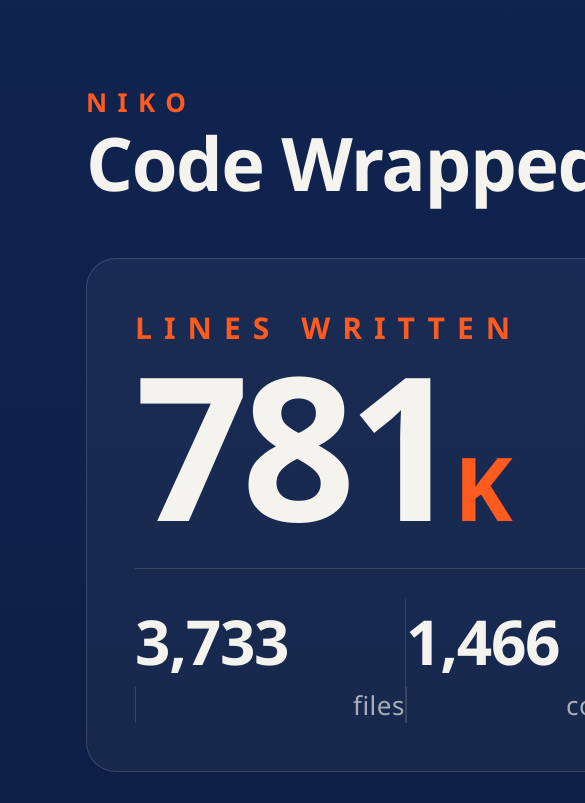
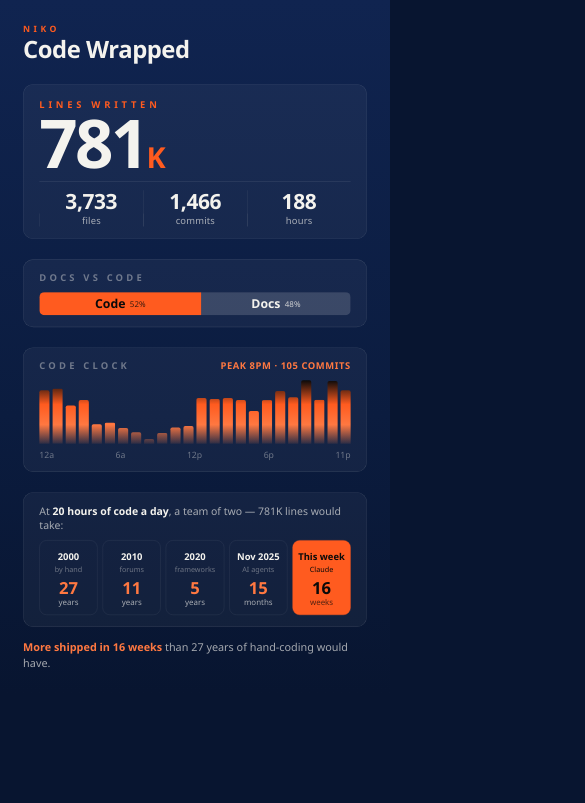
Before and after one commit to nikonadias/Code-Wrapped, a plain HTML site: page example/index.html in a window 390 px wide. Shown: the top 803 px of the page, 585 px wide, since content can reach past the window. Drawn offline with Linux system fonts and the light colour scheme.

Commit message:
fix: make the card phone-friendly - exact 9:16, viewport scaling, static clock bars
The card was 1080x2123 (1:1.966) and sized to its own content, so it did not
fit a phone screen in one shot, and at 1080px fixed width on a 390px viewport
it overflowed sideways. The clock also read as empty on mobile because the 24
bars were built by JS at load.

Three changes:

1. Fixed 1080x1920, true 9:16. The stage is a fixed box with
   justify-content:space-between, so the leftover vertical room spreads evenly
   between tiles instead of pooling above the kicker. Verified: content
   overflows the box by exactly 0px.

2. Scale-to-viewport. A five-line script sets --s to viewportWidth/1080 and the
   stage is transform:scale(var(--s)); .fit is given the scaled height so there
   is no dead space underneath. At 390x844 the card renders 390x667 with no
   horizontal scroll and fits one screen.

3. The clock bars are now static HTML with inline pixel heights, generated at
   card-build time rather than by JS in the page. That is the actual fix for
   the empty clock: the data now survives file:// with scripts blocked, in-app
   browsers, and saved copies. Only the scaling degrades without JS, and it
   degrades to 1:1 plus pinch-zoom, not to a broken card.

Also: added a PEAK readout to the clock header (peak hour + commit count), so
the chart states its own headline instead of making you read bar heights. Every
small label went up 2-3px using the freed vertical space, which matters at the
0.35 scale a phone renders this at. Hero stat columns are all centred now - the
old left/right edge alignment on the outer two floated each label away from its
own number and read as a broken column once scaled down.

SKILL.md step 4 is rewritten as a hard numeric gate: overflow must be 0, 24
bars must exist, tile left edges must match, era cell tops must match, and a
390px iframe must produce no horizontal scroll. It also now emits the PNG
directly from headless Chrome at 1080x1920, so the deliverable is a postable
image rather than a screenshot chore.

Placeholder change for anyone with a fork: CLOCK_DATA (JS array) is replaced by
CLOCK_BARS (static HTML) and PEAK.

Co-Authored-By: Claude Opus 5 (1M context) <noreply@anthropic.com>
Claude-Session: https://claude.ai/code/session_01TWyf74A2kzjhoeuwNRYFq5

```diff
--- a/example/index.html
+++ b/example/index.html
@@ -2,7 +2,7 @@
 <html lang="en">
 <head>
 <meta charset="utf-8" />
-<meta name="viewport" content="width=device-width, initial-scale=1" />
+<meta name="viewport" content="width=device-width, initial-scale=1, viewport-fit=cover" />
 <title>Code Wrapped</title>
 <style>
   :root{
@@ -10,76 +10,85 @@
     --paper:#f4f3ee; --p2:rgba(244,243,238,.66); --p3:rgba(244,243,238,.40);
     --orange:#FF5B1F; --orange2:#FF7841; --black:#0a0a0a;
     --tile:rgba(255,255,255,.045); --line:rgba(244,243,238,.15);
+    --s:1;
   }
   *{box-sizing:border-box;margin:0;padding:0}
-  html,body{min-height:100%;background:#081530;font-family:"Segoe UI",system-ui,-apple-system,Roboto,Helvetica,Arial,sans-serif}
-  .fit{background:#081530}
+  html{background:#081530}
+  body{
+    background:#081530;font-family:"Segoe UI",system-ui,-apple-system,Roboto,Helvetica,Arial,sans-serif;
+    min-height:100%;overflow-x:hidden;
+  }
+  /* .fit is sized by JS to the scaled card so there is never dead space below it. */
+  .fit{width:100%;background:#081530;display:block}
   .stage{
-    width:1080px;margin:0 auto;color:var(--paper);
-    padding:84px 86px 92px;display:flex;flex-direction:column;
+    width:1080px;height:1920px;color:var(--paper);
+    padding:62px 64px 64px;display:flex;flex-direction:column;justify-content:space-between;
     background:linear-gradient(180deg,var(--navy0) 0%,var(--navy1) 60%,var(--navy2) 100%);
+    transform-origin:top left;transform:scale(var(--s));
+    margin:0 auto;
   }
 
   .head{display:flex;align-items:center;justify-content:space-between}
-  .head .who{display:flex;align-items:center;gap:26px}
-  .head .ey{font-size:26px;letter-spacing:.4em;color:var(--orange);font-weight:600}
-  .head .ti{font-size:74px;font-weight:700;letter-spacing:-.02em;line-height:1;margin-top:6px}
+  .head .ey{font-size:24px;letter-spacing:.4em;color:var(--orange);font-weight:600}
+  .head .ti{font-size:66px;font-weight:700;letter-spacing:-.02em;line-height:1;margin-top:6px}
 
-  .tile{border:1px solid var(--line);border-radius:30px;background:var(--tile)}
+  .tile{border:1px solid var(--line);border-radius:28px;background:var(--tile)}
 
-  .hero{margin-top:58px;padding:48px 48px}
-  .hero .lbl{font-size:30px;letter-spacing:.4em;color:var(--orange);font-weight:600}
-  .hero .num{font-size:200px;line-height:.88;font-weight:700;letter-spacing:-.04em;margin-top:8px;color:var(--paper)}
-  .hero .num small{font-size:88px;color:var(--orange)}
-  .hero .stats{margin-top:36px;display:grid;grid-template-columns:repeat(3,1fr);border-top:1px solid var(--line);padding-top:30px}
+  .hero{margin-top:34px;padding:38px 44px 34px}
+  .hero .lbl{font-size:26px;letter-spacing:.4em;color:var(--orange);font-weight:600}
+  .hero .num{font-size:186px;line-height:.86;font-weight:700;letter-spacing:-.04em;margin-top:6px;color:var(--paper)}
+  .hero .num small{font-size:80px;color:var(--orange)}
+  .hero .stats{margin-top:28px;display:grid;grid-template-columns:repeat(3,1fr);border-top:1px solid var(--line);padding-top:24px}
+  /* All three centred: edge-aligning the outer two floats their label away from
+     its own number, which reads as a mis-set column at phone scale. */
   .hero .stats div{text-align:center;border-left:1px solid var(--line)}
-  .hero .stats div:first-child{border-left:none;text-align:left}
-  .hero .stats div:last-child{text-align:right}
-  .hero .stats .n{font-size:62px;font-weight:700;letter-spacing:-.02em}
-  .hero .stats .k{font-size:26px;color:var(--p2);margin-top:4px;letter-spacing:.02em}
+  .hero .stats div:first-child{border-left:none}
+  .hero .stats .n{font-size:58px;font-weight:700;letter-spacing:-.02em;line-height:1}
+  .hero .stats .k{font-size:26px;color:var(--p2);margin-top:6px;letter-spacing:.02em}
 
-  .grid2{margin-top:34px;display:grid;grid-template-columns:1fr;gap:34px}
-  .sect{padding:42px 48px}
+  .sect{padding:32px 44px;margin-top:24px}
   .sect .cap{font-size:26px;letter-spacing:.34em;color:var(--p3);font-weight:600;text-transform:uppercase}
+  .sect .cap b{float:right;letter-spacing:.06em;color:var(--orange2);font-weight:700}
 
-  .dc{margin-top:30px;display:flex;height:66px;border-radius:16px;overflow:hidden}
-  .dc .code{background:var(--orange);color:var(--black);display:flex;align-items:center;justify-content:center;gap:14px;font-size:34px;font-weight:700}
-  .dc .docs{background:rgba(244,243,238,.16);color:var(--paper);display:flex;align-items:center;justify-content:center;gap:14px;font-size:34px;font-weight:700}
-  .dc small{font-size:24px;font-weight:500;opacity:.8}
+  .dc{margin-top:22px;display:flex;height:64px;border-radius:14px;overflow:hidden}
+  .dc .code{background:var(--orange);color:var(--black);display:flex;align-items:center;justify-content:center;gap:12px;font-size:34px;font-weight:700}
+  .dc .docs{background:rgba(244,243,238,.16);color:var(--paper);display:flex;align-items:center;justify-content:center;gap:12px;font-size:34px;font-weight:700}
+  .dc small{font-size:22px;font-weight:500;opacity:.8}
 
-  .clock{margin-top:30px}
-  .clock .bars{display:flex;align-items:flex-end;gap:9px;height:210px}
-  .clock .hr{flex:1;border-radius:6px 6px 0 0;min-height:6px}
-  .clock .ax{display:flex;justify-content:space-between;margin-top:16px;font-size:24px;color:var(--p3)}
+  .clock .bars{margin-top:22px;display:flex;align-items:flex-end;gap:8px;height:176px}
+  .clock .hr{
+    flex:1;border-radius:5px 5px 0 0;min-height:5px;
+    background:linear-gradient(to top, rgba(255,120,65,.10) 0%, #FF7841 30%, #FF5B1F 62%, #0a0a0a 100%);
+    background-size:100% 176px;background-position:bottom;background-repeat:no-repeat;
+  }
+  .clock .ax{display:flex;justify-content:space-between;margin-top:12px;font-size:24px;color:var(--p3)}
 
-  .era{margin-top:34px;padding:42px 48px}
-  .era .cap{font-size:30px;color:var(--p2);margin-bottom:28px}
+  .era{margin-top:24px;padding:32px 44px}
+  .era .cap{font-size:29px;color:var(--p2);margin-bottom:22px;line-height:1.35}
   .era .cap b{color:var(--paper);font-weight:700}
-  .era .grid{display:grid;grid-template-columns:repeat(5,1fr);gap:18px}
-  .era .cell{border:1px solid var(--line);border-radius:22px;padding:28px 14px;text-align:center}
-  .era .cell .yr{font-size:25px;font-weight:700;white-space:nowrap;color:var(--paper)}
-  .era .cell .tl{font-size:18px;color:var(--p3);margin-top:5px;white-space:nowrap}
-  .era .cell .tm{font-size:46px;font-weight:700;margin-top:18px;color:var(--orange2)}
-  .era .cell .tm small{font-size:22px;color:var(--p2);font-weight:500;display:block;margin-top:2px}
+  .era .grid{display:grid;grid-template-columns:repeat(5,1fr);gap:14px}
+  .era .cell{border:1px solid var(--line);border-radius:20px;padding:26px 10px;text-align:center}
+  .era .cell .yr{font-size:26px;font-weight:700;white-space:nowrap;color:var(--paper)}
+  .era .cell .tl{font-size:20px;color:var(--p3);margin-top:4px;white-space:nowrap}
+  .era .cell .tm{font-size:46px;font-weight:700;margin-top:14px;color:var(--orange2);line-height:1}
+  .era .cell .tm small{font-size:22px;color:var(--p2);font-weight:500;display:block;margin-top:4px}
   .era .now{background:var(--orange);border-color:var(--orange)}
   .era .now .yr,.era .now .tl{color:var(--black)}
   .era .now .tm{color:var(--black)}
   .era .now .tm small{color:rgba(10,10,10,.7)}
 
-  .kick{margin-top:34px;font-size:30px;line-height:1.4;color:var(--orange2);font-weight:700}
+  .kick{padding-top:4px;font-size:30px;line-height:1.4;color:var(--orange2);font-weight:700}
   .kick span{color:var(--p2);font-weight:400}
 </style>
 </head>
 <body>
-<div class="fit">
+<div class="fit" id="fit">
   <div class="stage" id="stage">
 
     <div class="head">
-      <div class="who">
       <div>
         <div class="ey">NIKO</div>
         <div class="ti">Code Wrapped</div>
-        </div>
       </div>
     </div>
 
@@ -93,7 +102,6 @@
       </div>
     </div>
 
-    <div class="grid2">
     <div class="tile sect">
       <div class="cap">Docs vs code</div>
       <div class="dc">
@@ -103,14 +111,13 @@
     </div>
 
     <div class="tile sect clock">
-        <div class="cap">Code clock</div>
-        <div class="bars" id="clock"></div>
+      <div class="cap">Code clock<b>Peak 8pm &middot; 105 commits</b></div>
+      <div class="bars"><div class="hr" style="height:148px"></div><div class="hr" style="height:153px"></div><div class="hr" style="height:106px"></div><div class="hr" style="height:121px"></div><div class="hr" style="height:54px"></div><div class="hr" style="height:59px"></div><div class="hr" style="height:44px"></div><div class="hr" style="height:32px"></div><div class="hr" style="height:13px"></div><div class="hr" style="height:30px"></div><div class="hr" style="height:45px"></div><div class="hr" style="height:49px"></div><div class="hr" style="height:127px"></div><div class="hr" style="height:124px"></div><div class="hr" style="height:127px"></div><div class="hr" style="height:121px"></div><div class="hr" style="height:91px"></div><div class="hr" style="height:121px"></div><div class="hr" style="height:146px"></div><div class="hr" style="height:129px"></div><div class="hr" style="height:176px"></div><div class="hr" style="height:122px"></div><div class="hr" style="height:174px"></div><div class="hr" style="height:148px"></div></div>
       <div class="ax"><span>12a</span><span>6a</span><span>12p</span><span>6p</span><span>11p</span></div>
-      </div>
     </div>
 
     <div class="tile era">
-      <div class="cap">At <b>20 hours of code a day</b>, a team of two — 781K lines would take:</div>
+      <div class="cap">At <b>20 hours of code a day</b>, a team of two &mdash; 781K lines would take:</div>
       <div class="grid">
         <div class="cell"><div class="yr">2000</div><div class="tl">by hand</div><div class="tm">27<small>years</small></div></div>
         <div class="cell"><div class="yr">2010</div><div class="tl">forums</div><div class="tm">11<small>years</small></div></div>
@@ -125,13 +132,18 @@
   </div>
 </div>
 <script>
-  var hrs=[88,91,63,72,32,35,26,19,8,18,27,29,76,74,76,72,54,72,87,77,105,73,104,88],max=Math.max.apply(null,hrs),CH=210;
-  var c=document.getElementById('clock');
-  hrs.forEach(function(v){var d=document.createElement('div');
-    d.className='hr';d.style.height=Math.max(6,Math.round(v/max*CH))+'px';
-    d.style.background='linear-gradient(to top, rgba(255,120,65,.10) 0%, #FF7841 30%, #FF5B1F 62%, #0a0a0a 100%)';
-    d.style.backgroundSize='100% '+CH+'px';d.style.backgroundPosition='bottom';d.style.backgroundRepeat='no-repeat';
-    c.appendChild(d);});
+  // Fit the fixed 1080x1920 card to the viewport width. The bars are static HTML,
+  // so if this script never runs the card still renders complete - just at 1:1.
+  (function(){
+    var stage=document.getElementById('stage'), fit=document.getElementById('fit');
+    function size(){
+      var s=Math.min(1, document.documentElement.clientWidth/1080);
+      document.documentElement.style.setProperty('--s', s);
+      fit.style.height=Math.round(1920*s)+'px';
+    }
+    size();
+    addEventListener('resize', size);
+  })();
 </script>
 </body>
 </html>
```
Also changed, not shown: skills/code-wrapped/template.html (+64 -52 lines), example/preview.png, 2 other files. Lines whose indentation alone changed are shown as unchanged.
